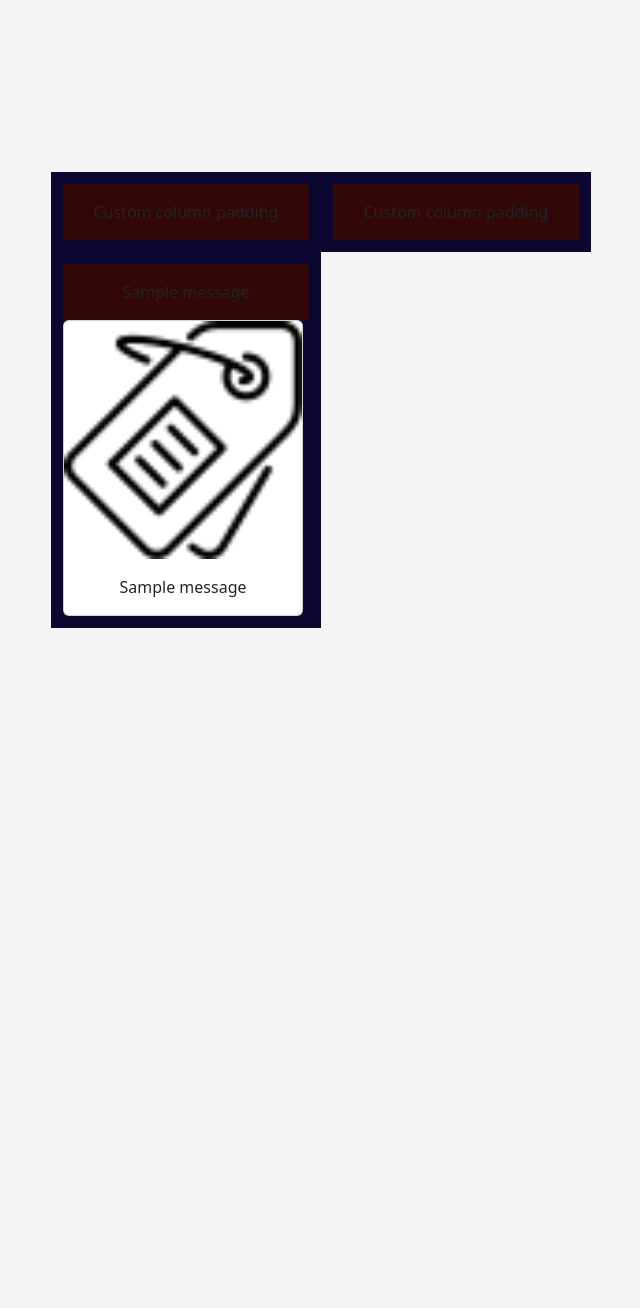
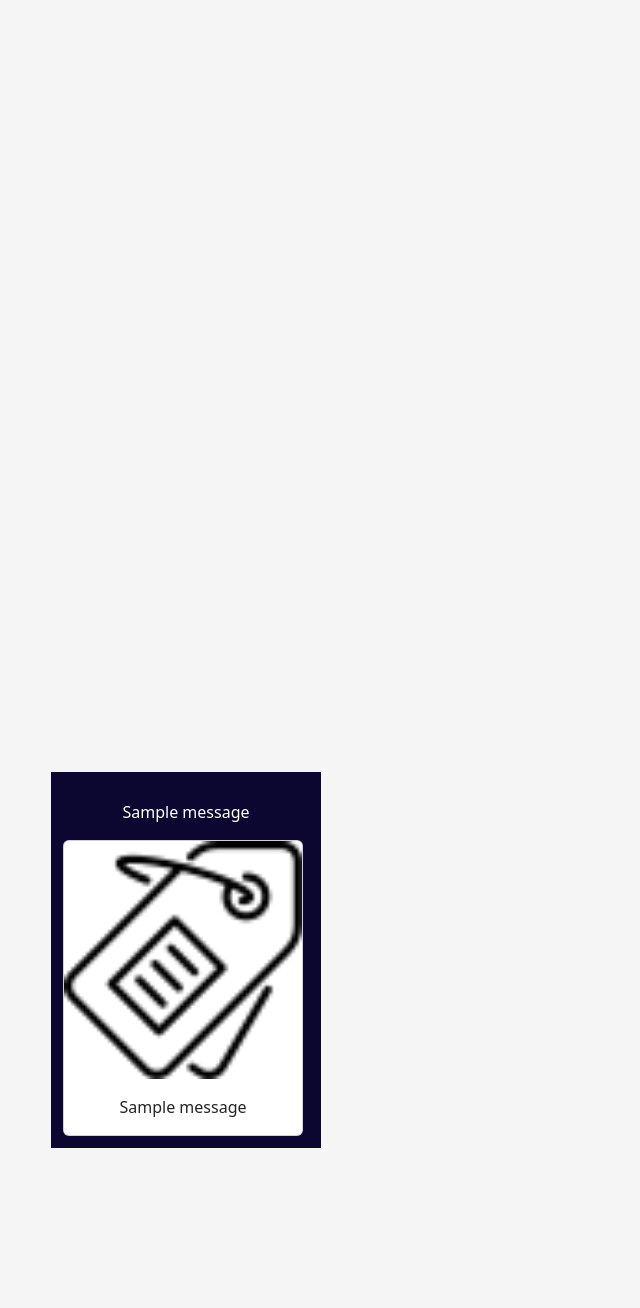
Before and after one commit to andres-gonzalez-13/ProyDummy, a Flask app: page /catalog in a window 1280 px wide. Shown: the whole page, without its empty margins (319-959 px from the left). Before the commit the page ends 628 px from the top, so only its background shows below. Run offline with Flask 3, Linux system fonts and the light colour scheme; one stand-in notice (Sample message) is shown.

Commit message:
CSS Style Update

```diff
--- a/src/static/css/styles.css
+++ b/src/static/css/styles.css
@@ -109,7 +109,7 @@ body {
 
 .p-3 {
   padding: 1rem!important;
-  background-color: #310707;
+  color: #ffff;
 }
 
 .col-6 {
@@ -132,8 +132,17 @@ body {
   margin-left: calc(-.5 * var(--bs-gutter-x));
 }
 
+.border-radius{
+  border-radius: 200rem;
+}
+
 .container, .container-sm {
   max-width: 540px;
+}
+
+.base-catalog {
+  padding-top: 80rem;
+  padding-bottom: 10rem;
 }
 
 .overflow-hidden {
--- a/src/templates/auth/catalog.html
+++ b/src/templates/auth/catalog.html
@@ -7,22 +7,14 @@
 {% endblock %}
 
 {% block body %}
-<div class="container overflow-hidden text-center">
-    <div class="row gy-5">
+<div class="container overflow-hidden text-center base-catalog">
+    <div class="row gy-5 border-radius">
 
-        <div class="col-6">
-            <div class="p-3">Custom column padding</div>
-        </div>
-        <div class="col-6">
-            <div class="p-3">Custom column padding</div>
-        </div>
-        {% with messages = get_flashed_messages() %}
+                {% with messages = get_flashed_messages() %}
 
         {% if messages %}
         <br />
         {% for message in messages %}
-
-
             <div class="col-6">
 
                 <div class="p-3">{{ message }}</div>
```
